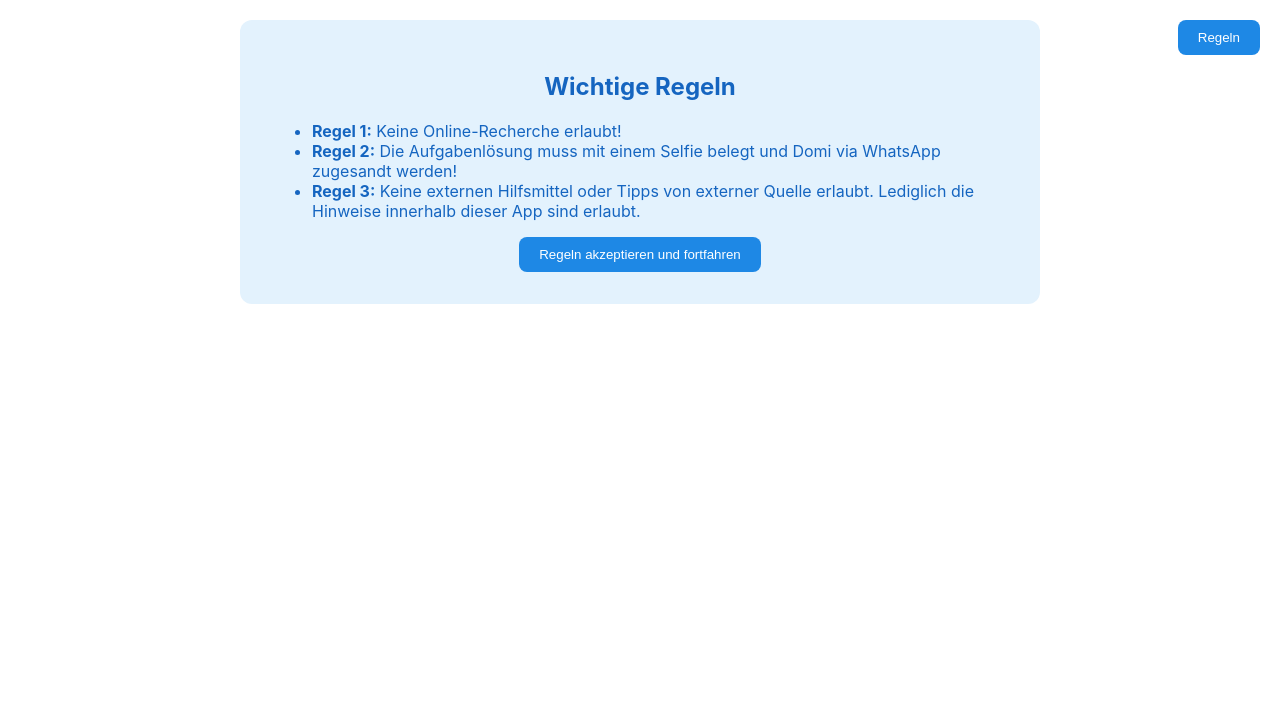
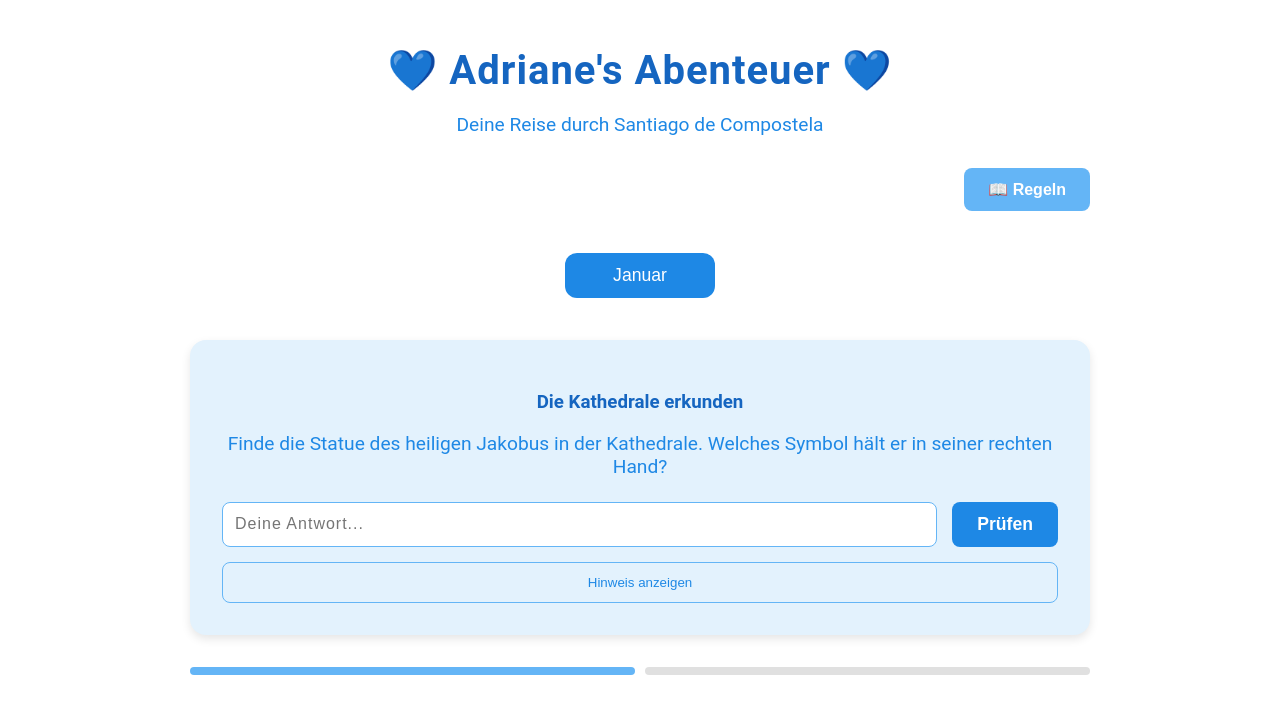
Before and after one commit to domi-kunz/adi-santiago-schnitzeljagd, a React (Create React App) app in the folder my-app/: page / in a window 1280 px wide. Shown: the top 714 px of the page. Built offline with nearby package versions, Linux system fonts and the light colour scheme.

Commit message:
Finaler Januar Commit

```diff
--- a/my-app/src/App.js
+++ b/my-app/src/App.js
@@ -12,7 +12,6 @@ const App = () => {
   });
   const [rulesAccepted, setRulesAccepted] = useState(false);
   const [viewHistory, setViewHistory] = useState(false); // Zustand für Historie anzeigen
-  const [showRules, setShowRules] = useState(false); // Zustand für das Anzeigen der Regeln
 
   const oceanBlue = {
     light: '#E3F2FD',
@@ -92,140 +91,133 @@ const App = () => {
 
   return (
     <div style={{
-      maxWidth: '800px',
+      maxWidth: '900px',
       margin: '0 auto',
       padding: '20px',
       backgroundColor: '#fff',
-      minHeight: '100vh'
+      minHeight: '100vh',
+      fontFamily: "'Roboto', sans-serif"
     }}>
-      {/* Regelbutton für jederzeitigen Zugriff auf die Regeln */}
-      <button
-        onClick={() => setShowRules(true)}
-        style={{
-          position: 'absolute',
-          top: '20px',
-          right: '20px',
-          padding: '10px 20px',
-          backgroundColor: oceanBlue.dark,
-          color: 'white',
-          border: 'none',
-          borderRadius: '8px',
-          cursor: 'pointer'
-        }}
-      >
-        Regeln
-      </button>
-
-      {/* Popup für die Regeln */}
-      {showRules && (
-        <div style={{
-          position: 'fixed',
-          top: '0',
-          left: '0',
-          right: '0',
-          bottom: '0',
-          backgroundColor: 'rgba(0, 0, 0, 0.5)',
-          display: 'flex',
-          justifyContent: 'center',
-          alignItems: 'center',
-          zIndex: '1000'
-        }}>
-          <div style={{
-            backgroundColor: 'white',
-            padding: '2rem',
-            borderRadius: '8px',
-            maxWidth: '500px',
-            width: '100%',
-            position: 'relative'
-          }}>
-            <button
-              onClick={() => setShowRules(false)}
-              style={{
-                position: 'absolute',
-                top: '10px',
-                right: '10px',
-                padding: '5px 10px',
-                backgroundColor: oceanBlue.dark,
-                color: 'white',
-                border: 'none',
-                borderRadius: '50%',
-                cursor: 'pointer'
-              }}
-            >
-              X
-            </button>
-            <h2 style={{ textAlign: 'center', color: oceanBlue.darker }}>Wichtige Regeln</h2>
-            <ul style={{ textAlign: 'left', color: oceanBlue.darker }}>
-              <li><strong>Regel 1:</strong> Keine Online-Recherche erlaubt!</li>
-              <li><strong>Regel 2:</strong> Die Aufgabenlösung muss mit einem Selfie belegt und Domi via WhatsApp zugesandt werden!</li>
-              <li><strong>Regel 3:</strong> Keine externen Hilfsmittel oder Tipps von externer Quelle erlaubt. Lediglich die Hinweise innerhalb dieser App sind erlaubt.</li>
-            </ul>
-          </div>
-        </div>
-      )}
-
-      {!rulesAccepted && (
-        <div style={{ padding: '2rem', backgroundColor: oceanBlue.light, borderRadius: '12px', textAlign: 'center' }}>
-          <h2 style={{ color: oceanBlue.darker }}>Wichtige Regeln</h2>
-          <ul style={{ textAlign: 'left', color: oceanBlue.darker }}>
-            <li><strong>Regel 1:</strong> Keine Online-Recherche erlaubt!</li>
-            <li><strong>Regel 2:</strong> Die Aufgabenlösung muss mit einem Selfie belegt und Domi via WhatsApp zugesandt werden!</li>
-            <li><strong>Regel 3:</strong> Keine externen Hilfsmittel oder Tipps von externer Quelle erlaubt. Lediglich die Hinweise innerhalb dieser App sind erlaubt.</li>
-          </ul>
-          <button
-            onClick={() => setRulesAccepted(true)}
-            style={{
-              padding: '10px 20px',
-              backgroundColor: oceanBlue.dark,
-              color: 'white',
-              border: 'none',
-              borderRadius: '8px',
-              cursor: 'pointer'
-            }}
-          >
-            Regeln akzeptieren und fortfahren
-          </button>
-        </div>
-      )}
-
-      {rulesAccepted && (
-        <>
       <div style={{
         textAlign: 'center',
         marginBottom: '2rem',
         color: oceanBlue.darker
       }}>
         <h1 style={{
-              fontSize: '2rem',
+          fontSize: '2.5rem',
           marginBottom: '1rem',
-              display: 'flex',
-              alignItems: 'center',
-              justifyContent: 'center',
-              gap: '10px'
+          fontWeight: '600',
+          letterSpacing: '1px',
+          whiteSpace: 'normal', // Damit der Text umgebrochen wird, falls nötig
+          wordBreak: 'break-word' // Um lange Wörter zu brechen
         }}>
-              ❤️ Adrianes Santiago Abenteuer ❤️
+          💙 Adriane's Abenteuer 💙
         </h1>
-            <p style={{ color: oceanBlue.dark }}>
-              Deine persönliche Schnitzeljagd durch Santiago de Compostela
+        <p style={{
+          fontSize: '1.2rem',
+          color: oceanBlue.dark,
+          fontWeight: '400',
+          marginBottom: '1rem'
+        }}>
+          Deine Reise durch Santiago de Compostela
         </p>
       </div>
+
+      <div style={{
+        textAlign: 'right',
+        marginBottom: '2rem',
+        display: 'flex',
+        justifyContent: 'flex-end',
+        marginTop: '20px'
+      }}>
+        <button
+          onClick={() => setRulesAccepted(true)}
+          style={{
+            padding: '12px 24px',
+            backgroundColor: oceanBlue.medium,
+            color: 'white',
+            border: 'none',
+            borderRadius: '8px',
+            fontSize: '1rem',
+            cursor: 'pointer',
+            transition: 'background-color 0.3s ease',
+            fontWeight: '600',
+          }}
+        >
+          📖 Regeln
+        </button>
+      </div>
+
+      {rulesAccepted && (
+        <div style={{
+          backgroundColor: oceanBlue.light,
+          padding: '1.5rem',
+          borderRadius: '16px',
+          boxShadow: '0px 4px 10px rgba(0, 0, 0, 0.1)',
+          marginBottom: '2rem',
+          color: oceanBlue.darker,
+          textAlign: 'center',
+        }}>
+          <h3 style={{
+            color: oceanBlue.darker,
+            fontWeight: '700',
+            marginBottom: '1rem'
+          }}>
+            Regeln:
+          </h3>
+          <p>
+            1. Jede Aufgabe basiert auf einem bestimmten Ort in Santiago de Compostela.<br />
+            2. Du musst die gestellten Fragen beantworten, um weiterzukommen.<br />
+            3. Hinweise sind verfügbar, falls du feststeckst.<br />
+            4. Du kannst deine Historie einsehen, sobald du alle Aufgaben abgeschlossen hast.
+          </p>
+          <button
+            onClick={() => setRulesAccepted(false)}
+            style={{
+              padding: '12px 24px',
+              backgroundColor: oceanBlue.dark,
+              color: 'white',
+              border: 'none',
+              borderRadius: '8px',
+              fontSize: '1rem',
+              cursor: 'pointer',
+              transition: 'background-color 0.3s ease',
+              fontWeight: '600',
+              marginTop: '1rem'
+            }}
+          >
+            Schließen
+          </button>
+        </div>
+      )}
 
       {areAllTasksCompleted() ? (
         <div style={{
           padding: '2rem',
           backgroundColor: oceanBlue.light,
-              borderRadius: '12px',
+          borderRadius: '16px',
+          boxShadow: '0px 4px 10px rgba(0, 0, 0, 0.1)',
           textAlign: 'center'
         }}>
-              <span style={{ fontSize: '48px' }}>🎁</span>
-              <h2 style={{ color: oceanBlue.darker, marginTop: '1rem' }}>
+          <span style={{ fontSize: '48px', color: oceanBlue.dark }}>🎉</span>
+          <h2 style={{
+            color: oceanBlue.darker,
+            fontSize: '2rem',
+            marginTop: '1rem',
+            fontWeight: '700'
+          }}>
             Herzlichen Glückwunsch, Adriane!
           </h2>
-              <p style={{ marginTop: '1rem', color: oceanBlue.dark }}>
-                Du hast alle Aufgaben gemeistert! Die folgenden Monate sind noch in Arbeit und werden am 01. des nächsten Monats online gestellt.
+          <p style={{
+            color: oceanBlue.dark,
+            marginTop: '1rem',
+            fontSize: '1.1rem'
+          }}>
+            Du hast alle Aufgaben abgeschlossen! Die nächsten Monate sind in Arbeit und werden am 01. des nächsten Monats online gestellt.
             <br />
-                Du kannst deine Historie einsehen, um die Fragen und Antworten der vorherigen Monate zu überprüfen.
+            Du kannst deine Historie einsehen, um die Fragen und Antworten der vergangenen Monate zu überprüfen.
           </p>
+
           <button
             onClick={() => setViewHistory(!viewHistory)}
             style={{
@@ -235,25 +227,36 @@ const App = () => {
               border: 'none',
               borderRadius: '8px',
               cursor: 'pointer',
-                  marginTop: '10px'
+              marginTop: '10px',
+              fontSize: '1.1rem',
+              letterSpacing: '1px'
             }}
           >
             {viewHistory ? 'Historie verbergen' : 'Historie anzeigen'}
           </button>
 
           {viewHistory && (
-                <div style={{ marginTop: '1rem' }}>
+            <div style={{
+              marginTop: '1rem',
+              fontSize: '1.1rem',
+              textAlign: 'left'
+            }}>
               <h3>Historie der Antworten</h3>
               {completedTasks.length > 0 ? (
                 completedTasks.map((taskId, idx) => {
                   const [m, t] = taskId.split('-');
                   const task = tasks[m][t];
                   return (
-                        <div key={idx} style={{ marginBottom: '10px' }}>
+                    <div key={idx} style={{
+                      marginBottom: '10px',
+                      padding: '1rem',
+                      backgroundColor: '#F4F8FB',
+                      borderRadius: '8px'
+                    }}>
                       <strong>{task.title}:</strong>
-                          <p>Frage: {task.question}</p>
-                          <p>Antwort: {task.answer}</p>
-                          <p>Standort: {task.location}</p>
+                      <p><strong>Frage:</strong> {task.question}</p>
+                      <p><strong>Antwort:</strong> {task.answer}</p>
+                      <p><strong>Standort:</strong> {task.location}</p>
                     </div>
                   );
                 })
@@ -262,37 +265,16 @@ const App = () => {
               )}
             </div>
           )}
-
-              {/* Liebesbrief als Geschenk */}
-              <div style={{
-                marginTop: '2rem',
-                backgroundColor: oceanBlue.medium,
-                padding: '1.5rem',
-                borderRadius: '12px',
-                textAlign: 'center',
-                color: 'white'
-              }}>
-                <h3 style={{ fontSize: '1.5rem', marginBottom: '1rem' }}>
-                  Dein romantisches Geschenk:
-                </h3>
-                <div style={{ fontSize: '1.2rem', textAlign: 'left' }}>
-                  <p>Mein geliebter Schatz,</p>
-                  <p>dieser Brief ist nur für dich – als kleines Geschenk, das dir zeigt, wie sehr du mir am Herzen liegst. Inmitten all der Abenteuer, die wir gemeinsam erleben, möchte ich dir auf diesem Weg noch einmal sagen, wie viel du für mich bedeutest. Du bist das Beste, was mir je passiert ist.</p>
-                  <p>Jeder Tag mit dir fühlt sich wie ein neues Abenteuer an, und ich könnte mir keine bessere Begleitung vorstellen, als dich an meiner Seite zu wissen. Du schenkst mir Liebe, Lachen und Wärme, und dafür bin ich dir unendlich dankbar. Du bist mein Anker, mein Licht und die Freude in meinem Leben.</p>
-                  <p>Ich hoffe, du hast genauso viel Spaß an diesem Abenteuer wie ich, und dass du beim Entpacken dieses Geschenkes genauso viel Freude empfindest wie bei jedem Moment, den wir miteinander verbringen. Die Zukunft liegt vor uns – und ich freue mich auf all die wundervollen Momente, die noch kommen werden.</p>
-                  <p>Mit all meiner Liebe,</p>
-                  <p><strong>Domi ❤️</strong></p>
-                </div>
-              </div>
         </div>
       ) : (
         <>
           <div className="months-container" style={{
             display: 'flex',
-                gap: '10px',
+            gap: '15px',
             marginBottom: '2rem',
             overflowX: 'auto',
-                padding: '10px 0'
+            padding: '10px 0',
+            justifyContent: 'center'
           }}>
             {months.map((monthName, idx) => (
               <button
@@ -305,13 +287,16 @@ const App = () => {
                   setShowHint(false);
                 }}
                 style={{
-                      padding: '10px 20px',
+                  padding: '12px 25px',
                   backgroundColor: month === idx ? oceanBlue.dark : oceanBlue.light,
                   color: month === idx ? 'white' : oceanBlue.darker,
                   border: 'none',
-                      borderRadius: '8px',
+                  borderRadius: '12px',
                   cursor: 'pointer',
-                      minWidth: '120px'
+                  minWidth: '150px',
+                  fontSize: '1.1rem',
+                  fontWeight: '500',
+                  transition: 'background-color 0.3s ease'
                 }}
               >
                 {monthName}
@@ -322,36 +307,41 @@ const App = () => {
           <div style={{
             backgroundColor: oceanBlue.light,
             padding: '2rem',
-                borderRadius: '12px',
-                marginBottom: '2rem'
+            borderRadius: '16px',
+            boxShadow: '0px 4px 10px rgba(0, 0, 0, 0.1)',
+            marginBottom: '2rem',
+            textAlign: 'center'
           }}>
             <h3 style={{
               color: oceanBlue.darker,
-                  marginBottom: '1rem'
+              marginBottom: '1rem',
+              fontWeight: '600'
             }}>
               {currentTask.title}
             </h3>
 
-                <p style={{ marginBottom: '1rem' }}>
+            <p style={{
+              fontSize: '1.2rem',
+              marginBottom: '1.5rem',
+              color: oceanBlue.dark
+            }}>
               {currentTask.question}
             </p>
 
             {showHint && (
               <div style={{
-                    backgroundColor: 'white',
+                backgroundColor: '#fff',
                 padding: '1rem',
                 borderRadius: '8px',
-                    marginBottom: '1rem',
-                    display: 'flex',
-                    gap: '10px',
-                    alignItems: 'start'
+                marginBottom: '1.5rem',
+                color: oceanBlue.darker
               }}>
                 <span>💡</span>
-                    <p style={{ color: oceanBlue.darker }}>{currentTask.hint}</p>
+                <p>{currentTask.hint}</p>
               </div>
             )}
 
-                <div style={{ display: 'flex', gap: '10px', marginBottom: '1rem' }}>
+            <div style={{ display: 'flex', gap: '15px', justifyContent: 'center' }}>
               <input
                 type="text"
                 value={userAnswer}
@@ -359,21 +349,25 @@ const App = () => {
                 placeholder="Deine Antwort..."
                 style={{
                   flex: 1,
-                      padding: '10px',
+                  padding: '12px',
                   borderRadius: '8px',
                   border: `1px solid ${oceanBlue.medium}`,
-                      outline: 'none'
+                  outline: 'none',
+                  fontSize: '1rem',
+                  letterSpacing: '1px'
                 }}
               />
               <button
                 onClick={checkAnswer}
                 style={{
-                      padding: '10px 20px',
+                  padding: '12px 25px',
                   backgroundColor: oceanBlue.dark,
                   color: 'white',
                   border: 'none',
                   borderRadius: '8px',
-                      cursor: 'pointer'
+                  cursor: 'pointer',
+                  fontSize: '1.1rem',
+                  fontWeight: '600'
                 }}
               >
                 Prüfen
@@ -384,12 +378,15 @@ const App = () => {
               onClick={() => setShowHint(!showHint)}
               style={{
                 width: '100%',
-                    padding: '10px',
+                padding: '12px',
                 backgroundColor: 'transparent',
                 border: `1px solid ${oceanBlue.medium}`,
                 borderRadius: '8px',
                 color: oceanBlue.dark,
-                    cursor: 'pointer'
+                fontWeight: '500',
+                cursor: 'pointer',
+                marginTop: '15px',
+                transition: 'background-color 0.3s ease'
               }}
             >
               {showHint ? 'Hinweis verbergen' : 'Hinweis anzeigen'}
@@ -418,7 +415,7 @@ const App = () => {
 
           <div style={{
             display: 'grid',
-                gridTemplateColumns: 'repeat(auto-fit, minmax(100px, 1fr))',
+            gridTemplateColumns: 'repeat(auto-fit, minmax(120px, 1fr))',
             gap: '10px',
             marginBottom: '2rem'
           }}>
@@ -439,8 +436,6 @@ const App = () => {
           </div>
         </>
       )}
-        </>
-      )}
     </div>
   );
 };
```
Lines whose indentation alone changed are shown as unchanged.
